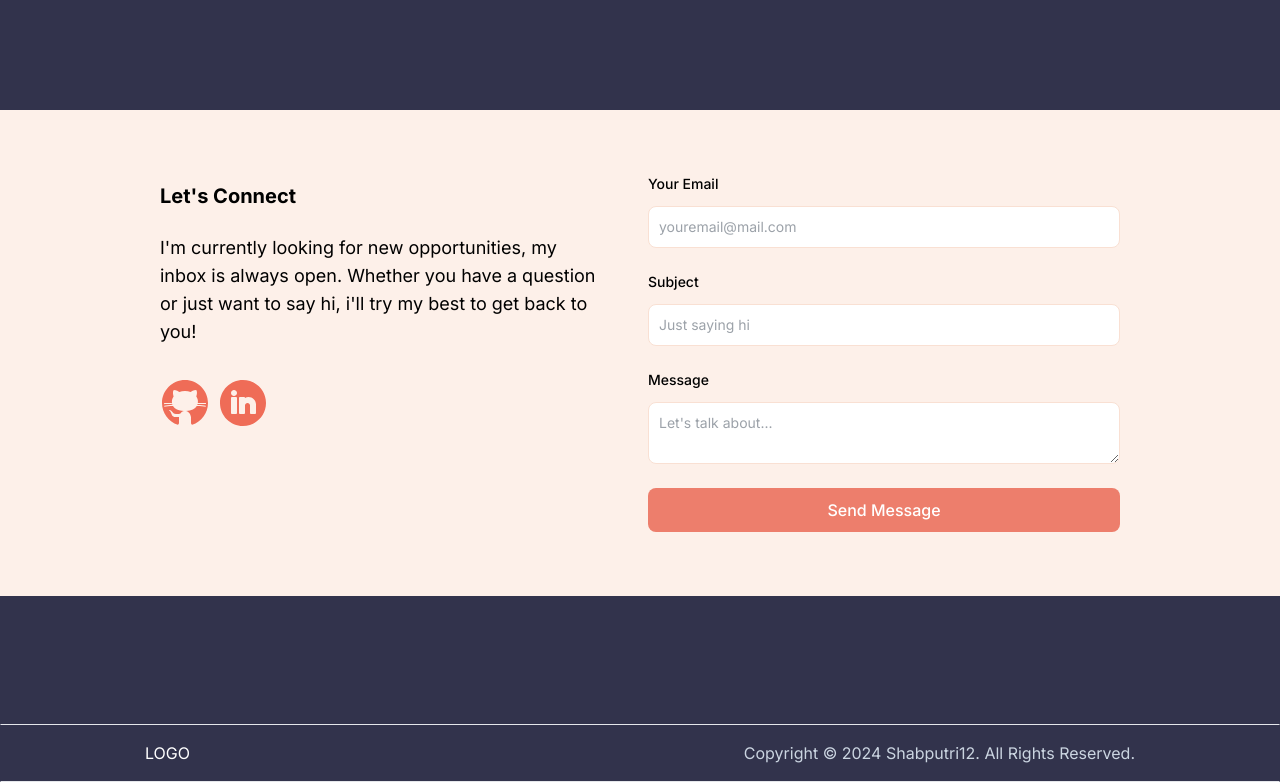
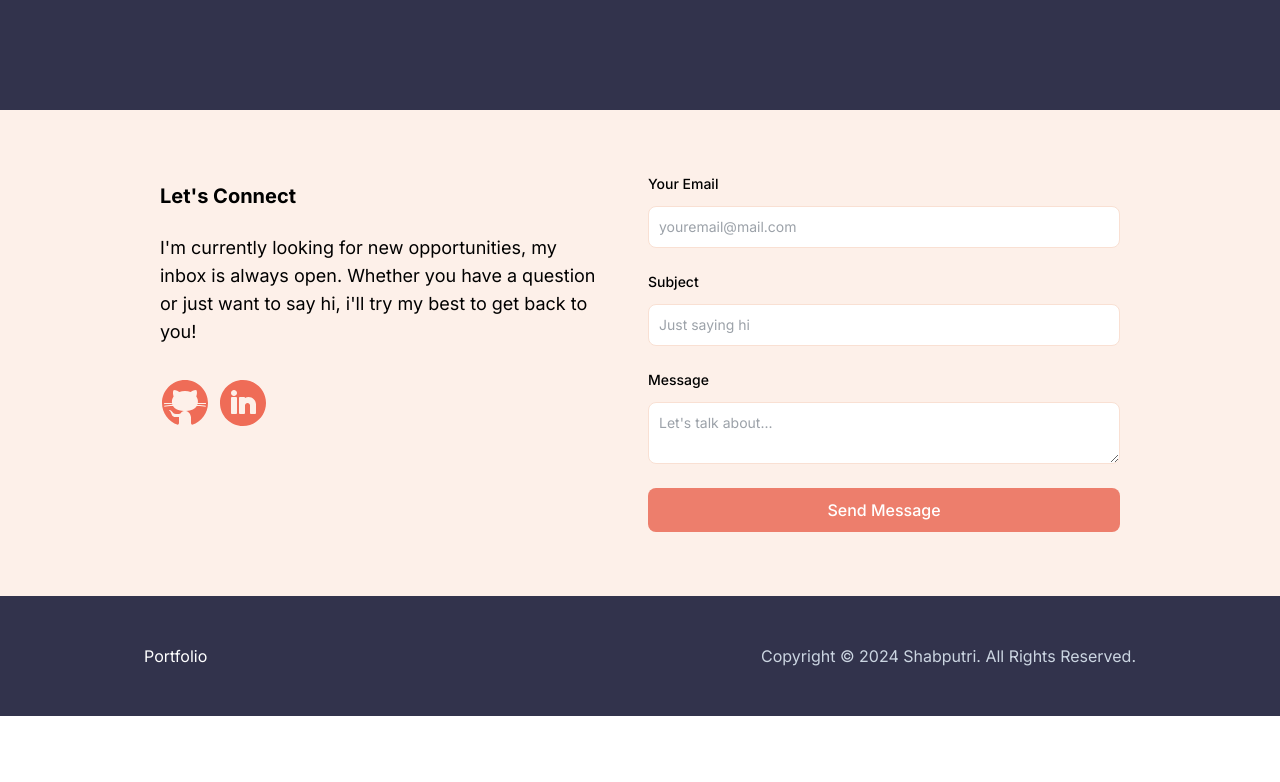
Before and after one commit to shabrina12/My-Portfolio, a Next.js app: page / in a window 1280 px wide. Shown: the part 2320-3102 px from the top of the page. After the commit the page ends 3036 px from the top, so only its background shows below. Built offline with nearby package versions, Linux system fonts and the light colour scheme.

Commit message:
add id for each section & edit footer

```diff
--- a/components/EmailSection.jsx
+++ b/components/EmailSection.jsx
@@ -39,7 +39,7 @@ const EmailSection = () => {
     };
 
   return (
-    <section className='bg-[#fdf0e9] grid md:grid-cols-2 lg:px-40 sm:px-16 py-16 gap-4'>
+    <section id='contact' className='bg-[#fdf0e9] grid md:grid-cols-2 lg:px-40 sm:px-16 py-16 gap-4'>
         <div className='flex flex-col gap-4'>
             <h5 className='text-xl font-bold my-2'>Let's Connect</h5>
             <p className='text-lg mb-4 max-w-md'>
--- a/components/Footer.jsx
+++ b/components/Footer.jsx
@@ -3,13 +3,10 @@ import React from 'react'
 const Footer = () => {
   return (
     <footer className='bg-[#32334C] text-white'>
-        <div className='p-16'>
-
-        </div>
-        <div className='flex justify-between border border-top-[#33353F] border-l-transparent border-r-transparent sm:px-16 lg:px-36 py-4'>
-            <span>LOGO</span>
-            <p className='text-slate-300'>Copyright © 2024 Shabputri12. All Rights Reserved.</p>
-        </div>
+      <div className='flex justify-between sm:px-16 lg:px-36 py-12'>
+        <span>Portfolio</span>
+        <p className='text-slate-300'>Copyright © 2024 Shabputri. All Rights Reserved.</p>
+      </div>
     </footer>
   )
 }
--- a/components/ProjectSection.jsx
+++ b/components/ProjectSection.jsx
@@ -80,7 +80,7 @@ const ProjectSection = () => {
     };
 
   return (
-    <section className='bg-[#32334C] text-white p-16'>
+    <section id='projects' className='bg-[#32334C] text-white p-16'>
         <div className='lg:mx-24 mb-8 flex justify-between items-end'>
             <div>
                 <h4 className='text-[#EF6D58]'>PORTFOLIO</h4>
--- a/components/ServiceSection.jsx
+++ b/components/ServiceSection.jsx
@@ -2,7 +2,7 @@ import React from 'react'
 
 const ServiceSection = () => {
   return (
-    <section className='bg-[#fdf0e9] p-16'>
+    <section id='about' className='bg-[#fdf0e9] p-16'>
         <h4 className='text-center text-[#EF6D58]'>SERVICE</h4>
         <h1 className='text-[#391400] text-4xl font-bold text-center'>How I Can Help<br/> You With</h1>
         <div className='mt-6 lg:mx-24 flex sm:flex-col md:flex-row'>
```
